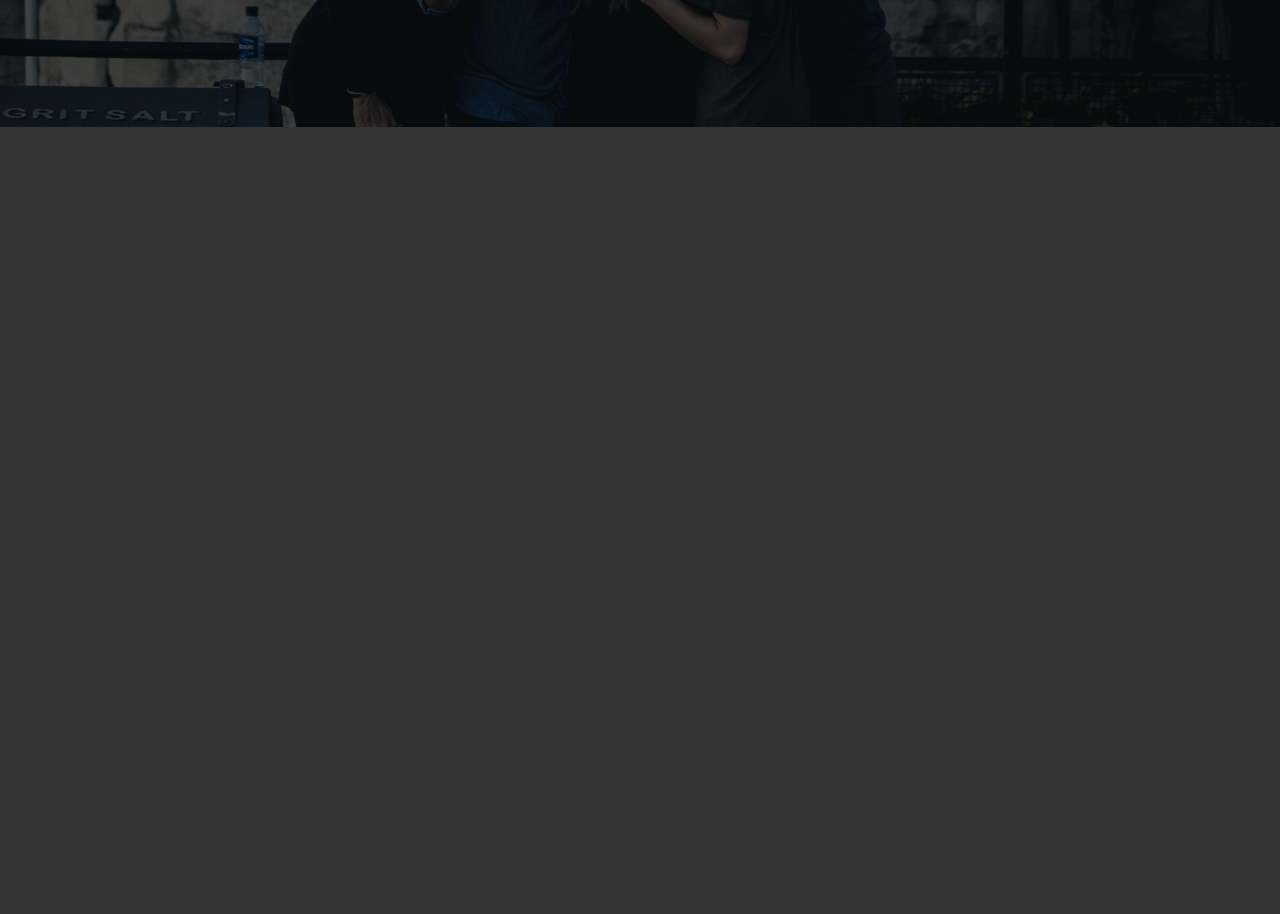
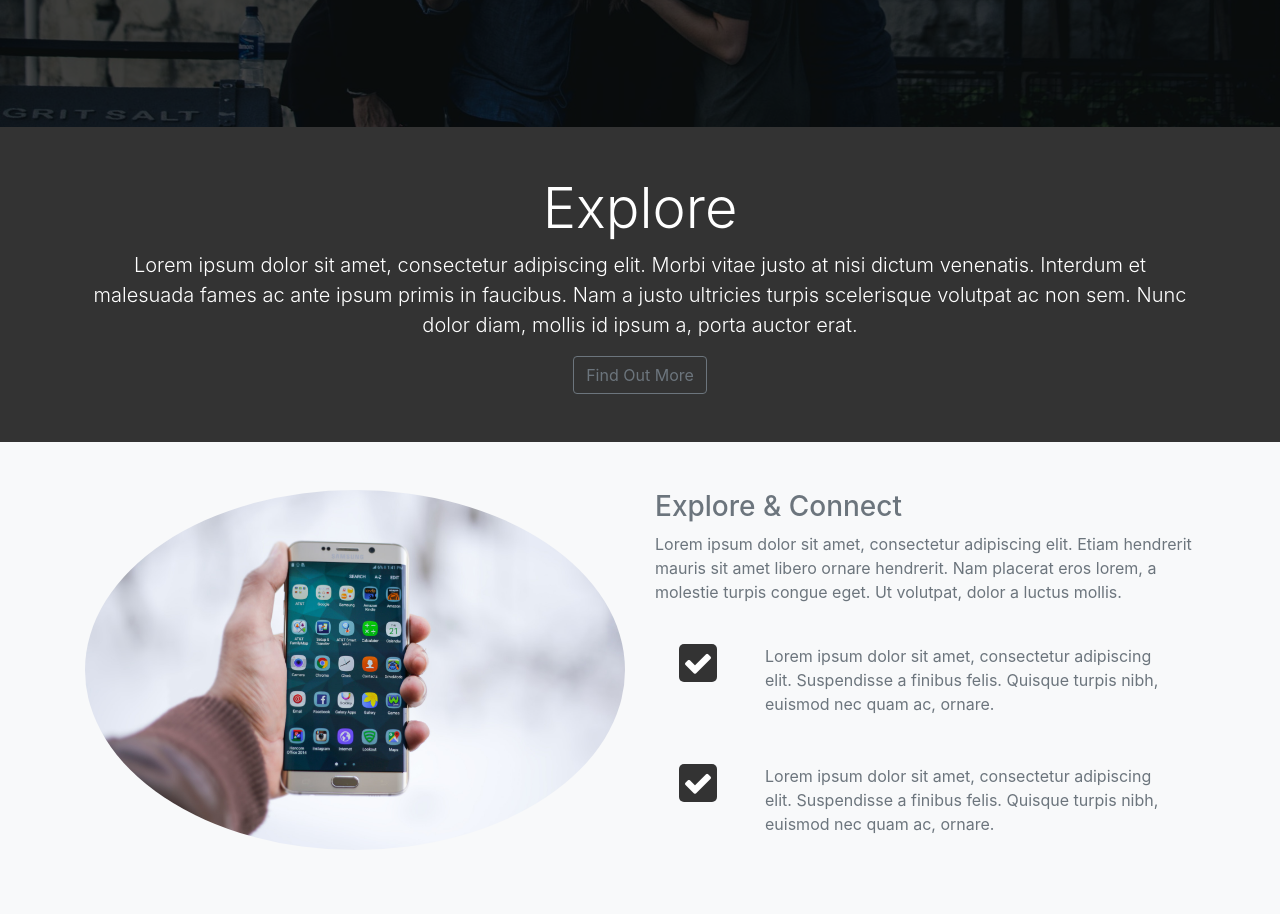
Before and after one commit to leogsouza/bootstrap4-from-scratch-5-projects, a website: page looplab/src/index.html in a window 1280 px wide. Shown: the part 573-1487 px from the top of the page. Before the commit the page ends 800 px from the top, so only its background shows below. Drawn offline with nearby package versions, Linux system fonts and the light colour scheme; files that its build step writes are made by us from their sources.

Commit message:
Add the Explore Section

```diff
--- a/looplab/src/index.html
+++ b/looplab/src/index.html
@@ -91,6 +91,57 @@
             </div>
         </header>
 
+        <!-- EXPLORE HEAD SECTION -->
+        <section id="explore-head-section">
+            <div class="container">
+                <div class="row">
+                    <div class="col text-center">
+                        <div class="py-5">
+                            <h1 class="display-4">Explore</h1>
+                            <p class="lead">
+                                    Lorem ipsum dolor sit amet, consectetur adipiscing elit. Morbi vitae justo at nisi dictum venenatis.
+                                    Interdum et malesuada fames ac ante ipsum primis in faucibus. Nam a justo ultricies turpis scelerisque
+                                    volutpat ac non sem. Nunc dolor diam, mollis id ipsum a, porta auctor erat.
+                            </p>
+                            <a href="#" class="btn btn-outline-secondary">Find Out More</a>
+                        </div>
+                    </div>
+                </div>
+            </div>
+        </section>
+
+        <!-- EXPLORE SECTION -->
+        <section id="explore-section" class="bg-light text-muted py-5">
+            <div class="container">
+                <div class="row">
+                    <div class="col-md-6">
+                        <img src="img/explore-section1.jpg" alt="Explore section" class="img-fluid mb-3 rounded-circle">
+                    </div>
+                    <div class="col-md-6">
+                        <h3>Explore & Connect</h3>
+                        <p>Lorem ipsum dolor sit amet, consectetur adipiscing elit. Etiam hendrerit mauris sit amet libero ornare hendrerit.
+                            Nam placerat eros lorem, a molestie turpis congue eget. Ut volutpat, dolor a luctus mollis.</p>
+                        <div class="d-flex flex-row">
+                            <div class="p-4 align-self-start">
+                                <i class="fa fa-check"></i>
+                            </div>
+                            <div class="p-4 align-self-end">
+                                Lorem ipsum dolor sit amet, consectetur adipiscing elit. Suspendisse a finibus felis. Quisque turpis nibh, euismod nec quam ac, ornare.
+                            </div>
+                        </div>
+                        <div class="d-flex flex-row">
+                            <div class="p-4 align-self-start">
+                                <i class="fa fa-check"></i>
+                            </div>
+                            <div class="p-4 align-self-end">
+                                Lorem ipsum dolor sit amet, consectetur adipiscing elit. Suspendisse a finibus felis. Quisque turpis nibh, euismod nec quam ac, ornare.
+                            </div>
+                        </div>
+                    </div>
+                </div>
+            </div>
+        </section>
+
         <script src="js/jquery.min.js"></script>
         <script src="js/popper.min.js"></script>
         <script src="js/bootstrap.min.js"></script>
--- a/looplab/src/scss/style.scss
+++ b/looplab/src/scss/style.scss
@@ -3,7 +3,7 @@ $bg-color: #333;
 $font-color: #fff;
 $primary-color: #008ed6;
 $dark-overlay: rgba(0, 0, 0, 0.7);
-$font-size: 30px;
+$icon-size: 30px;
 
 body {
     background: $bg-color;
@@ -44,6 +44,17 @@ body {
         background: #fff;
         padding: 4px;
         border-radius: 5px;
-        font-size: $font-size;
+        font-size: $icon-size;
     }
 }
+
+#explore-section {
+    .fa {
+        color: #fff;
+        background: #333;
+        padding: 4px;
+        border-radius: 5px;
+        font-size: $icon-size;
+
+    }
+}
```
Also changed, not shown: looplab/src/img/create-section1.jpg (added), looplab/src/img/explore-section1.jpg (added), looplab/src/img/share-section1.jpg (added).
